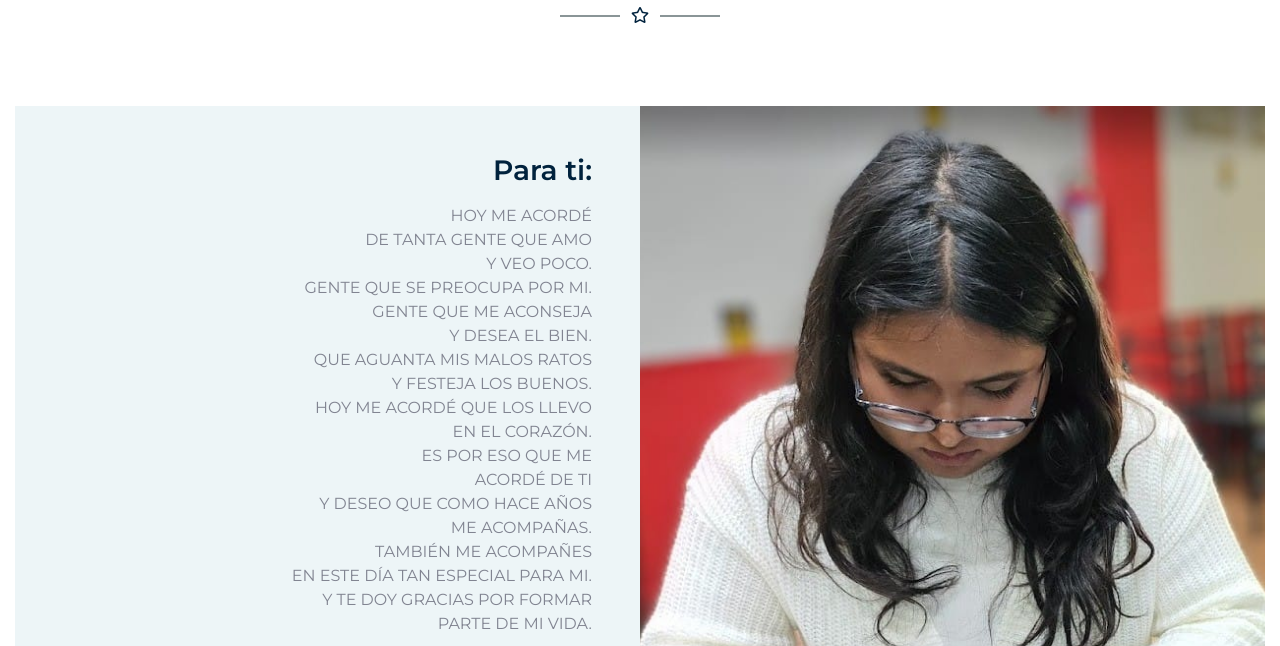
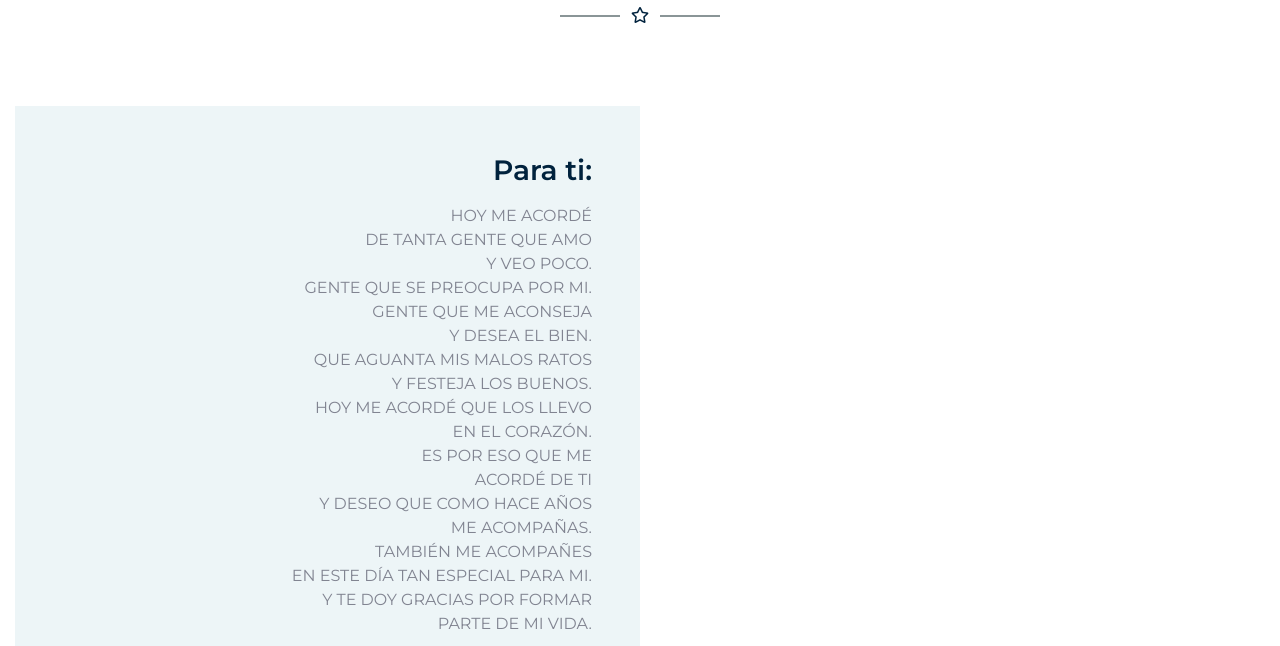
Before and after one commit to nonamoes/zoe, a plain HTML site: page index.html in a window 1280 px wide. Shown: the part 1194-1840 px from the top of the page. Drawn offline with nearby package versions, Linux system fonts and the light colour scheme.

Commit message:
oculta img

```diff
--- a/index.html
+++ b/index.html
@@ -175,9 +175,9 @@
                         </div>
                     </div>
                 </div>
-                <div class="col-md-6 p-0" style="min-height: 400px;">
+               <!-- <div class="col-md-6 p-0" style="min-height: 400px;">
                     <img class="position-absolute w-100 h-100" src="img/zoe2.jpg" style="object-fit: cover;">
-                </div>
+                </div>-->
             </div>
            <!-- <div class="row m-0">
                 <div class="col-md-6 p-0" style="min-height: 400px;">
```
